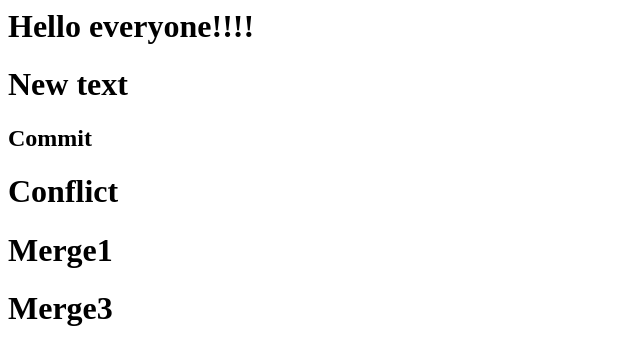
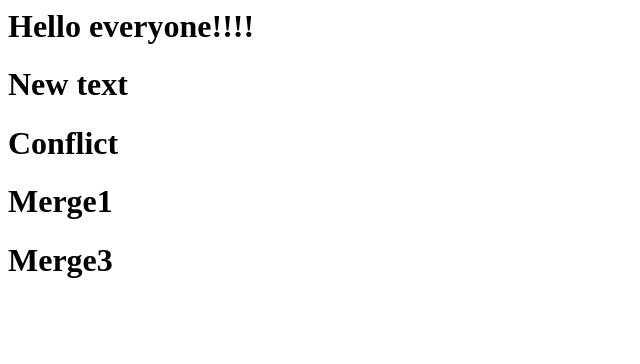
Before and after one commit to RomanKarpiak/git-sample, a plain HTML site: page index.html in a window 1280 px wide. Shown: the whole page, without its empty margins (0-640 px from the left). Drawn offline with Linux system fonts and the light colour scheme.

Commit message:
Delete one raw

```diff
--- a/index.html
+++ b/index.html
@@ -1,6 +1,5 @@
 <h1>Hello everyone!!!!</h1>
 <h1>New text</h1>
-<h2>Commit</h2>
 <h1>Conflict</h1>
 <h1>Merge1</h1>
 <h1>Merge3</h1>
```
